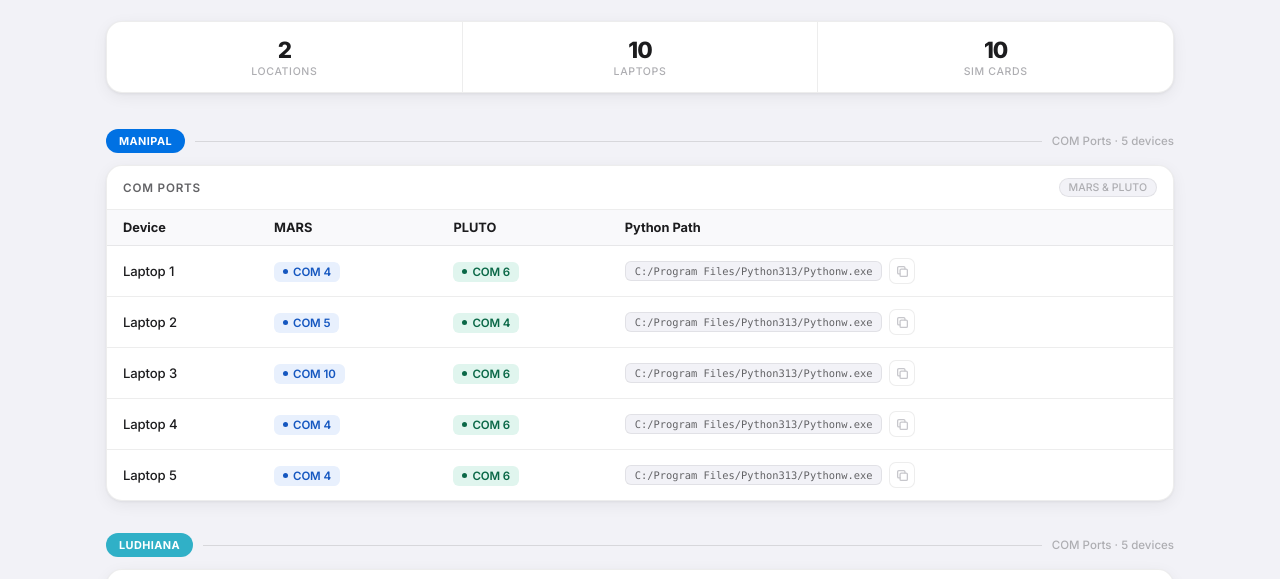
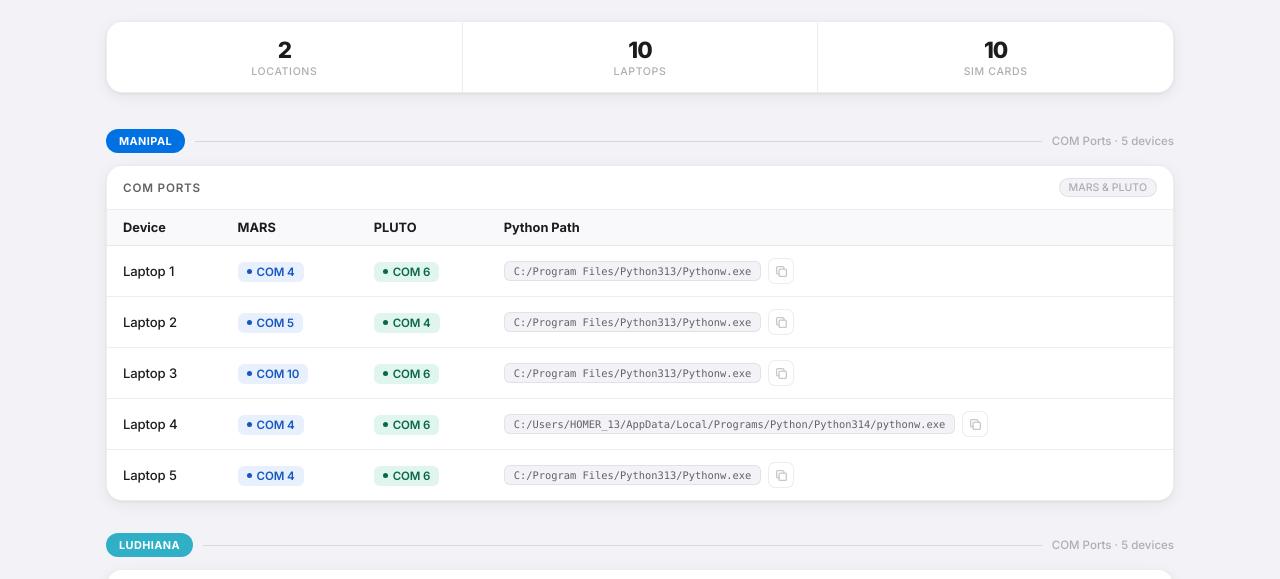
Before and after one commit to Yuvanesh24/COM-PORTS, a plain HTML site: page index.html in a window 1280 px wide. Shown: the part 187-766 px from the top of the page. Drawn offline with Linux system fonts and the light colour scheme.

Commit message:
updated lap 4 python path

```diff
--- a/index.html
+++ b/index.html
@@ -461,7 +461,7 @@
               <td><div class="dev">Laptop 4</div></td>
               <td><span class="badge bm"><span class="dot"></span>COM 4</span></td>
               <td><span class="badge bp"><span class="dot"></span>COM 6</span></td>
-              <td><div class="path-wrap"><span class="path-pill">C:/Program Files/Python313/Pythonw.exe</span><button class="copy-btn" data-path="C:/Program Files/Python313/Pythonw.exe"><svg width="13" height="13" viewBox="0 0 16 16" fill="none" stroke="currentColor" stroke-width="1.6" stroke-linecap="round" stroke-linejoin="round"><rect x="5" y="5" width="9" height="9" rx="1.5"/><path d="M11 5V3.5A1.5 1.5 0 0 0 9.5 2H3.5A1.5 1.5 0 0 0 2 3.5v6A1.5 1.5 0 0 0 3.5 11H5"/></svg></button></div></td>
+              <td><div class="path-wrap"><span class="path-pill">C:/Users/HOMER_13/AppData/Local/Programs/Python/Python314/pythonw.exe</span><button class="copy-btn" data-path="C:/Program Files/Python313/Pythonw.exe"><svg width="13" height="13" viewBox="0 0 16 16" fill="none" stroke="currentColor" stroke-width="1.6" stroke-linecap="round" stroke-linejoin="round"><rect x="5" y="5" width="9" height="9" rx="1.5"/><path d="M11 5V3.5A1.5 1.5 0 0 0 9.5 2H3.5A1.5 1.5 0 0 0 2 3.5v6A1.5 1.5 0 0 0 3.5 11H5"/></svg></button></div></td>
             </tr>
             <tr>
               <td><div class="dev">Laptop 5</div></td>
```
